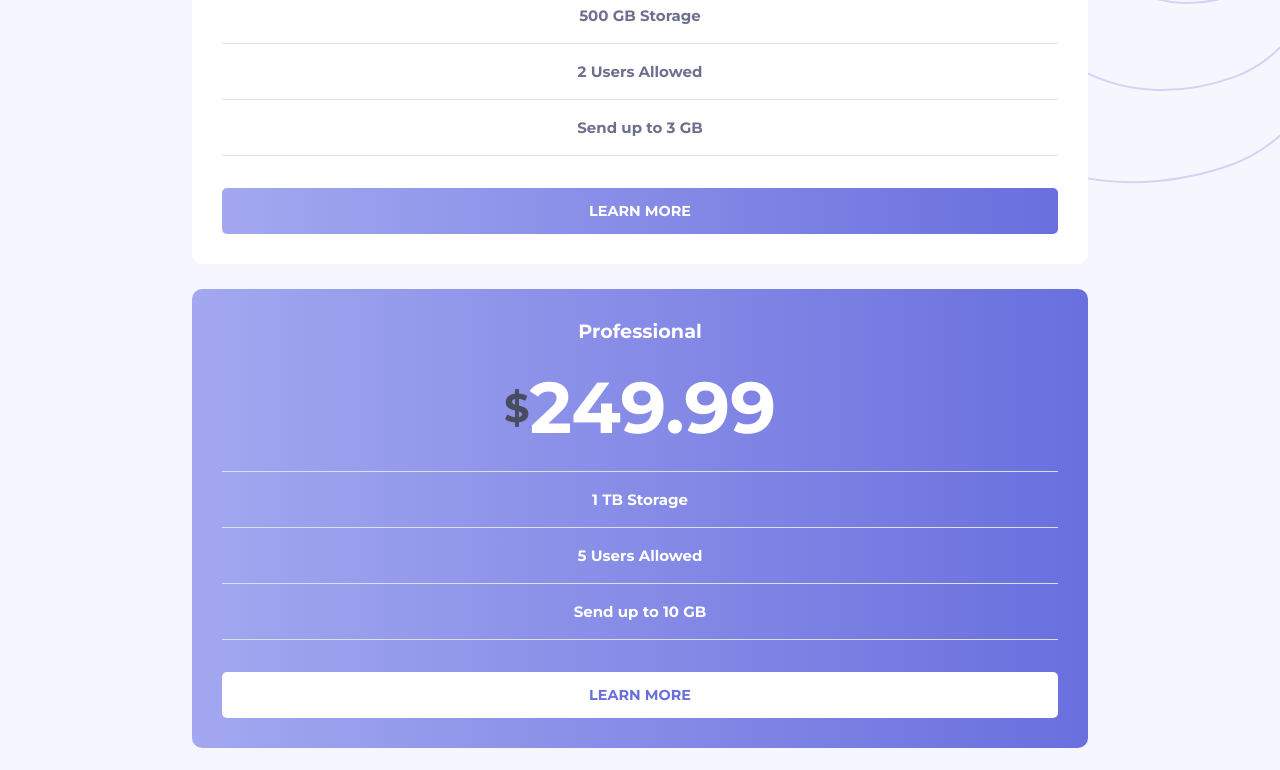
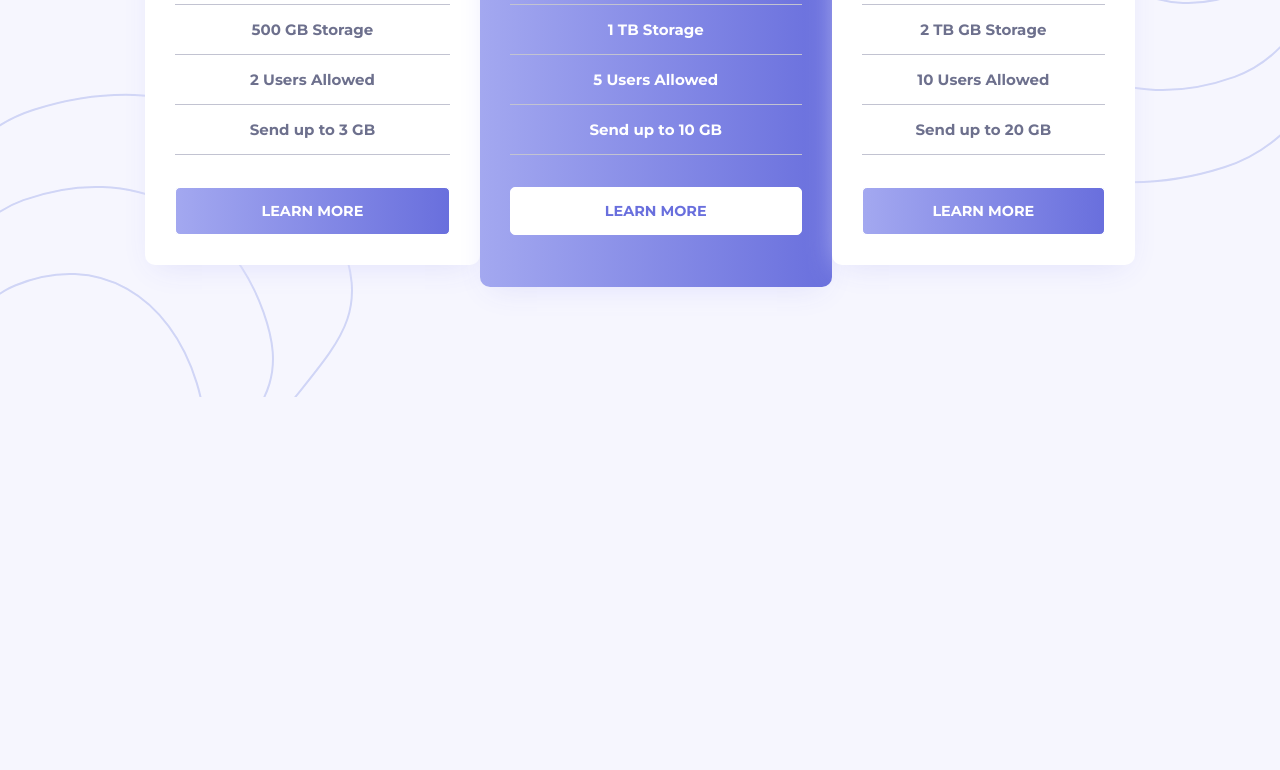
Before and after one commit to pauladeville/prices-toggle, a plain HTML site: page index.html in a window 1280 px wide. Shown: the part 474-1244 px from the top of the page. After the commit the page ends 871 px from the top, so only its background shows below. Drawn offline with Linux system fonts and the light colour scheme.

Commit message:
Integrated design

```diff
--- a/index.html
+++ b/index.html
@@ -67,6 +67,7 @@
 
   </div>
 
+  <script src="main.js"></script>
 
 </body>
 </html>
--- a/scss/_base.scss
+++ b/scss/_base.scss
@@ -31,6 +31,10 @@ header {
         height: 30px;
         border-radius: 20px;
         background: $gradient;
+        &:hover {
+            transition: background 300ms ease-in-out;
+            background: linear-gradient(90deg, lighten(hsl(236, 72%, 79%), 10) 0%, lighten(hsl(237, 63%, 64%), 10) 100%);
+        }
     }
     div#toggle_button_circle {
         width: 22px;
@@ -54,13 +58,13 @@ section {
         }
         p {
             font-size: $font-size;
-            padding: 18px;
-            border-bottom: 1px lighten($light-grayish-blue, 15) solid;
+            padding: 15px;
+            border-bottom: 1px lighten($light-grayish-blue, 5) solid;
         }
         &_price {
-            padding: 20px 0;
+            padding: 15px 0 20px 0;
             color: $dark-grayish-blue;
-            border-bottom: 1px lighten($light-grayish-blue, 15) solid;
+            border-bottom: 1px lighten($light-grayish-blue, 5) solid;
             display: flex;
             justify-content: center;
             align-items: center;
@@ -72,6 +76,7 @@ section {
             }
             span {
                 font-size: 2.5rem;
+                margin-right: 5px;
             }
         }
         a {
@@ -79,21 +84,36 @@ section {
             padding: 14px;
             margin: 32px auto 0 auto;
             border-radius: 5px;
+            font-size: 0.9rem;
+            text-transform: uppercase;
+            background: $gradient;
+            border: white 1px solid;
             color: white;
-            font-size: 0.9rem;
-            background: $gradient;
-            text-transform: uppercase;
+            &:hover {
+                transition: all 200ms ease-in-out;
+                background: white;
+                border: $violet 1px solid;
+                color: $violet;
+            }
         }
     }
     .card:nth-child(2) {
         background: $gradient;
         color: white;
-        h3 {
+        h3, span {
             color: white;
         }
         a {
             background: white;
-            color: hsl(237, 63%, 64%);
+            color: $violet;
+            border: $gradient 1px solid;
+
+            &:hover {
+                transition: all 200ms ease-in-out;
+                background: $gradient;
+                border: white 1px solid;
+                color: white;
+            }
         }
     }
 }
--- a/scss/_desktop.scss
+++ b/scss/_desktop.scss
@@ -8,8 +8,31 @@ body {
 }
 
 #main-wrapper {
-    width: 70%;
-    margin: 80px auto 80px auto;
+    width: 990px;
+    margin: 80px auto;
+}
+
+header {
+    width: 330px;
+    margin: auto;
+}
+
+section {
+    display: grid;
+    grid-template-columns: auto auto auto;
+    align-items: center;
+    .card {
+        box-shadow: 0px 10px 30px -10px darken($very-light-grayish-blue, 5);
+
+        &:nth-child(2) {
+            h2 {
+                padding-top: 22px;
+            }
+            a {
+                margin-bottom: 22px;
+            }
+        }
+    }
 }
 
 }
--- a/scss/_mobile.scss
+++ b/scss/_mobile.scss
@@ -1,9 +1,7 @@
 body {
     background-image: url("../images/bg-top.svg");
     background-repeat: no-repeat;
-    background-position: 200px -40px;
-    background-attachment: fixed;
-
+    background-position: right -40px;
 }
 
 #main-wrapper {
@@ -13,6 +11,7 @@ body {
 
 section {
     .card {
-        margin-bottom: 25px;
+        margin-bottom: 30px;
+        box-shadow: 20px 20px 30px -10px darken($very-light-grayish-blue, 5);
     }
 }
--- a/scss/_variables.scss
+++ b/scss/_variables.scss
@@ -3,11 +3,12 @@ $very-light-grayish-blue: hsl(240, 78%, 98%);
 $light-grayish-blue: hsl(234, 14%, 74%);
 $grayish-blue: hsl(233, 13%, 49%);
 $dark-grayish-blue: hsl(232, 13%, 33%);
+$violet: hsl(237, 63%, 64%);
 
 $font-size: 15px;
 $font-weight: 700;
 
-$breaking-point: 1000px;
+$breaking-point: 1050px;
 @mixin mQ ($width) {
     @media screen and (min-width: $width) {
         @content;
```
Also changed, not shown: main.js (added), style.css, 1 other file.
